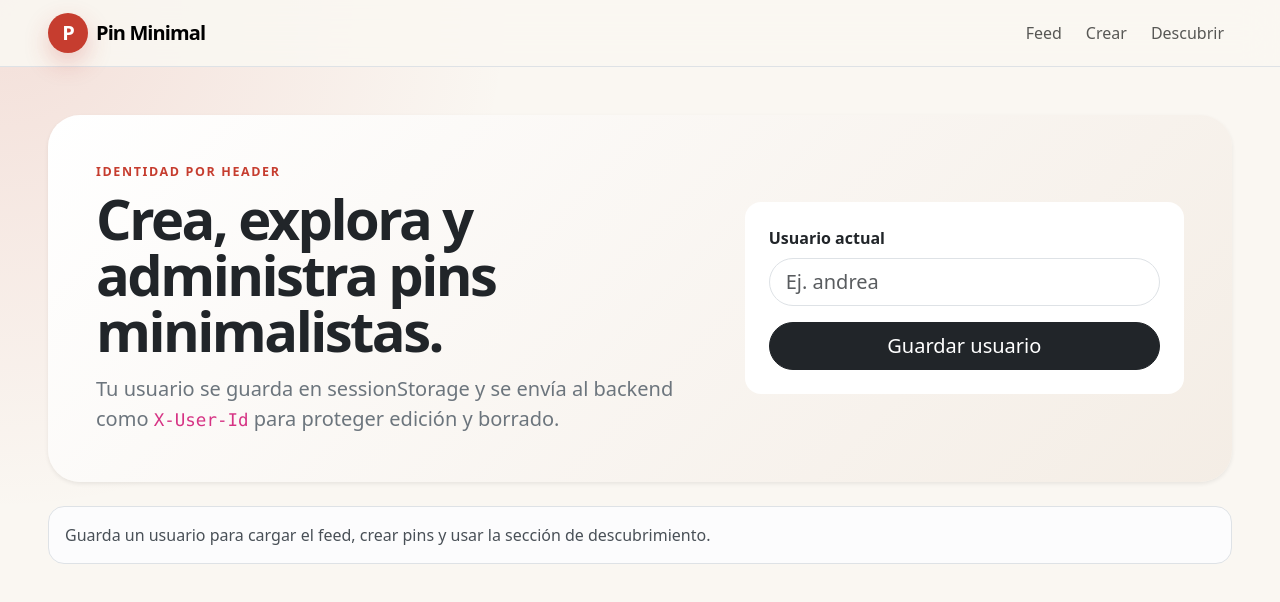
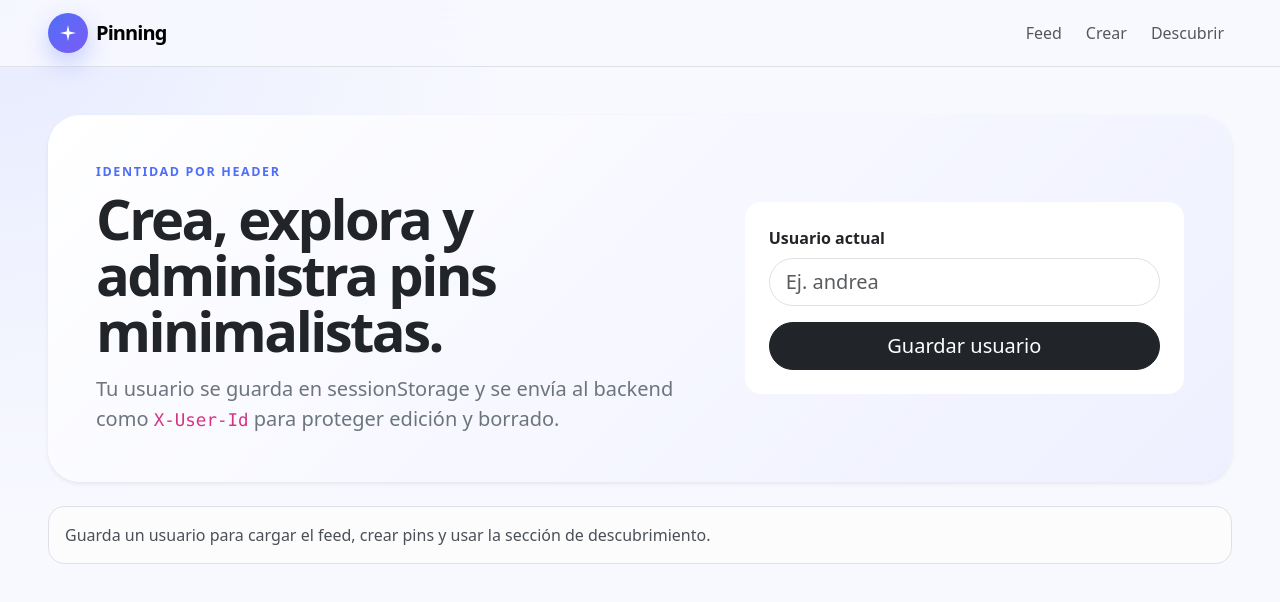
Before and after one commit to NataliaGom/Proyecto2_Pin, a React (Vite) app in the folder frontend/proyecto2_pin/: page / in a window 1280 px wide. Shown: the top 602 px of the page. Built offline with nearby package versions, Linux system fonts and the light colour scheme; no server answers.

Commit message:
cambio de diseño y logo

```diff
--- a/frontend/proyecto2_pin/src/components/Navbar.jsx
+++ b/frontend/proyecto2_pin/src/components/Navbar.jsx
@@ -3,8 +3,16 @@ export default function Navbar({ currentUser, onClearUser }) {
     <nav className="navbar navbar-expand-lg sticky-top bg-body-tertiary border-bottom glass-nav">
       <div className="container-fluid px-3 px-lg-5">
         <a className="navbar-brand fw-black d-flex align-items-center gap-2" href="#top">
-          <span className="brand-mark">P</span>
-          Pin Minimal
+          <span className="brand-mark">
+            <svg width="18" height="18" viewBox="0 0 18 18" fill="none" xmlns="http://www.w3.org/2000/svg">
+              <path
+                d="M9 1 L10.4 7.6 L17 9 L10.4 10.4 L9 17 L7.6 10.4 L1 9 L7.6 7.6 Z"
+                fill="white"
+              />
+              <circle cx="9" cy="9" r="1.8" fill="white" opacity="0.6"/>
+            </svg>
+          </span>
+          Pinning
         </a>
         <button className="navbar-toggler" type="button" data-bs-toggle="collapse" data-bs-target="#mainNavbar" aria-controls="mainNavbar" aria-expanded="false" aria-label="Abrir navegación">
           <span className="navbar-toggler-icon" />
--- a/frontend/proyecto2_pin/src/styles/custom.css
+++ b/frontend/proyecto2_pin/src/styles/custom.css
@@ -1,16 +1,16 @@
 :root {
-  --pin-bg: #faf7f2;
-  --pin-ink: #231f20;
-  --pin-muted: #746c65;
-  --pin-accent: #c63d2f;
-  --pin-accent-dark: #9f2f25;
-  --pin-soft: #f1ebe3;
+  --pin-bg: #f8f9ff;
+  --pin-ink: #0f1523;
+  --pin-muted: #5e6a85;
+  --pin-accent: #4f6ef7;
+  --pin-accent-dark: #3a57d4;
+  --pin-soft: #eaedff;
 }
 
 body {
   min-height: 100vh;
   background:
-    radial-gradient(circle at top left, rgba(198, 61, 47, 0.13), transparent 32rem),
+    radial-gradient(circle at top left, rgba(79, 110, 247, 0.10), transparent 32rem),
     var(--pin-bg);
   color: var(--pin-ink);
 }
@@ -21,7 +21,7 @@ body {
 }
 
 .glass-nav {
-  background: rgba(250, 247, 242, 0.88) !important;
+  background: rgba(248, 249, 255, 0.88) !important;
   backdrop-filter: blur(18px);
 }
 
@@ -31,13 +31,13 @@ body {
   height: 2.5rem;
   place-items: center;
   color: #fff;
-  background: var(--pin-accent);
+  background: linear-gradient(135deg, var(--pin-accent), #7c5cf6);
   border-radius: 50%;
-  box-shadow: 0 10px 25px rgba(198, 61, 47, 0.25);
+  box-shadow: 0 10px 25px rgba(79, 110, 247, 0.30);
 }
 
 .intro-card {
-  background: linear-gradient(135deg, #fff, #f4ede5);
+  background: linear-gradient(135deg, #fff, #eef0ff);
 }
 
 .eyebrow {
@@ -50,15 +50,15 @@ body {
 
 .btn-pinterest {
   color: #fff;
-  background: var(--pin-accent);
-  border-color: var(--pin-accent);
+  background: linear-gradient(135deg, var(--pin-accent), #7c5cf6);
+  border-color: transparent;
 }
 
 .btn-pinterest:hover,
 .btn-pinterest:focus {
   color: #fff;
-  background: var(--pin-accent-dark);
-  border-color: var(--pin-accent-dark);
+  background: linear-gradient(135deg, var(--pin-accent-dark), #6346d4);
+  border-color: transparent;
 }
 
 .pin-masonry {
@@ -78,7 +78,7 @@ body {
 
 .pin-card:hover {
   transform: translateY(-4px);
-  box-shadow: 0 18px 45px rgba(35, 31, 32, 0.12) !important;
+  box-shadow: 0 18px 45px rgba(79, 110, 247, 0.14) !important;
 }
 
 .pin-image-button {
@@ -112,7 +112,7 @@ body {
 }
 
 .tag-badge {
-  color: var(--pin-ink);
+  color: var(--pin-accent-dark);
   background: var(--pin-soft);
 }
 
@@ -121,7 +121,7 @@ body {
   color: var(--pin-muted);
   text-align: center;
   background: rgba(255, 255, 255, 0.72);
-  border: 1px dashed rgba(35, 31, 32, 0.18);
+  border: 1px dashed rgba(79, 110, 247, 0.25);
   border-radius: 1.5rem;
 }
 
@@ -137,7 +137,7 @@ body {
   place-items: center;
   padding: 1rem;
   overflow-y: auto;
-  background: rgba(35, 31, 32, 0.48);
+  background: rgba(15, 21, 35, 0.50);
   backdrop-filter: blur(8px);
 }
 
@@ -148,7 +148,7 @@ body {
   overflow-y: auto;
   background: #fff;
   border-radius: 2rem;
-  box-shadow: 0 30px 90px rgba(0, 0, 0, 0.25);
+  box-shadow: 0 30px 90px rgba(79, 110, 247, 0.18);
 }
 
 .modal-card-sm {
```
Also changed, not shown: 1 other file (tests, documents, lock files or other folders).
